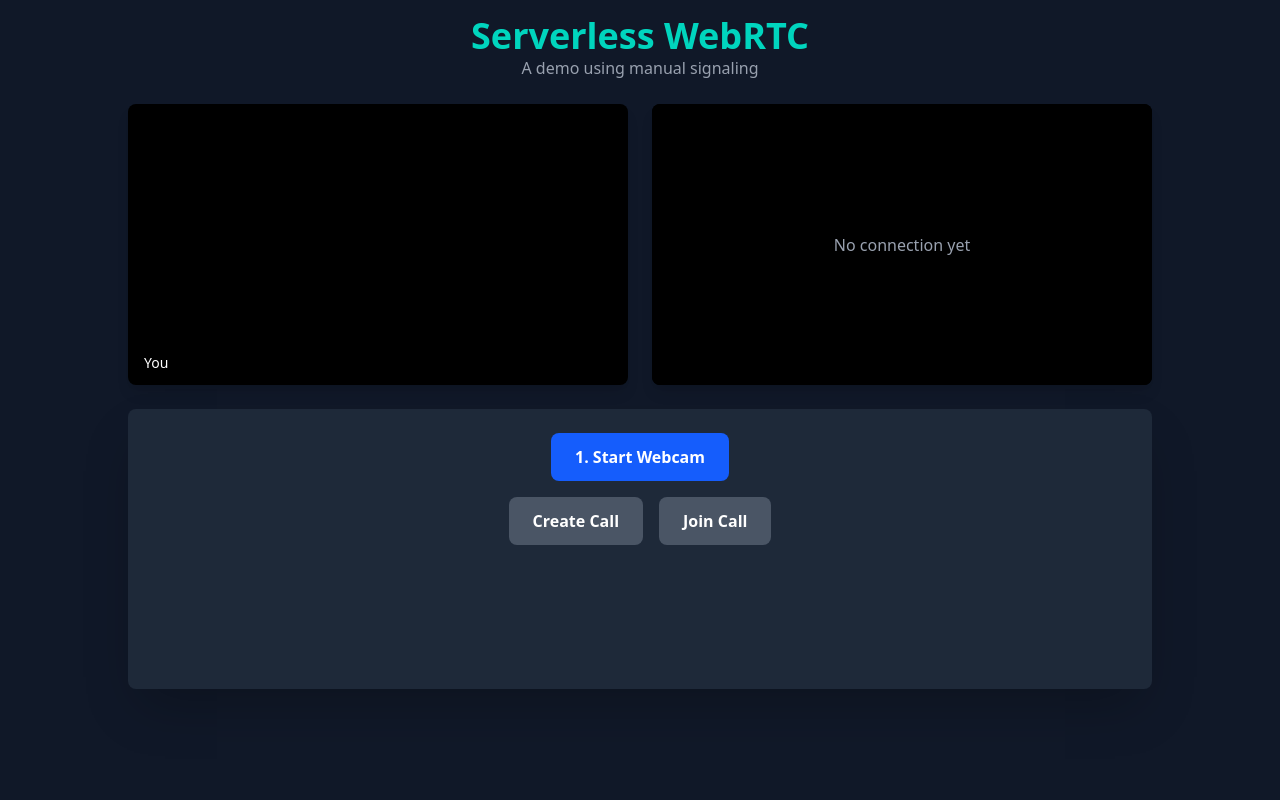
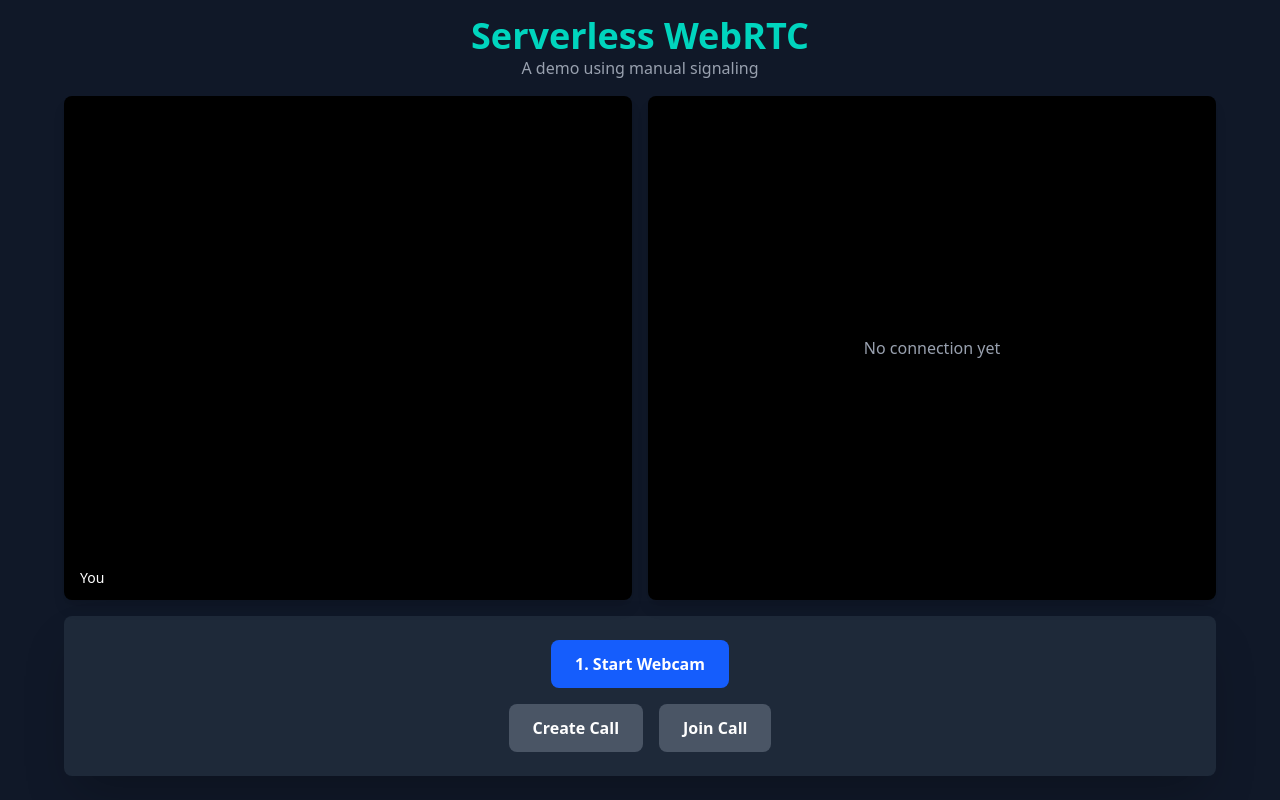
Before and after one commit to paramshah07/Blurr, a React (Vite) app in the folder frontend/: page / in a window 1280 px wide. Built offline with nearby package versions, Linux system fonts and the light colour scheme.

Commit message:
fix: ss test 1

```diff
--- a/frontend/src/App.tsx
+++ b/frontend/src/App.tsx
@@ -40,6 +40,8 @@ function App() {
   );
   const [isMuted, setIsMuted] = useState(false);
   const [isVideoOff, setIsVideoOff] = useState(false);
+  const [isScreenSharing, setIsScreenSharing] = useState(false);
+  const [isRemoteScreenSharing, setIsRemoteScreenSharing] = useState(false);
   const [showEndCallConfirm, setShowEndCallConfirm] = useState(false);
   const [isConnectionEstablished, setIsConnectionEstablished] = useState(false);
 
@@ -47,6 +49,8 @@ function App() {
   const pc = useRef<RTCPeerConnection | null>(null);
   const localVideoRef = useRef<HTMLVideoElement>(null);
   const remoteVideoRef = useRef<HTMLVideoElement>(null);
+  const webcamStreamRef = useRef<MediaStream | null>(null);
+  const screenStreamRef = useRef<MediaStream | null>(null);
 
   // Textarea state for manual signaling
   const [offerData, setOfferData] = useState("");
@@ -65,6 +69,7 @@ function App() {
       console.log(
         `[${performance.now().toFixed(2)}ms] Webcam started successfully.`
       );
+      webcamStreamRef.current = stream; // Keep a reference to the webcam stream
       setLocalStream(stream);
       if (localVideoRef.current) {
         localVideoRef.current.srcObject = stream;
@@ -88,16 +93,15 @@ function App() {
     const newPc = new RTCPeerConnection(servers);
 
     // Add local stream tracks to the connection
-    if (localStream) {
+    if (webcamStreamRef.current) {
       console.log(
         `[${performance.now().toFixed(2)}ms] Adding local stream tracks.`
       );
-      localStream.getTracks().forEach((track) => {
-        newPc.addTrack(track, localStream);
+      webcamStreamRef.current.getTracks().forEach((track) => {
+        newPc.addTrack(track, webcamStreamRef.current!);
       });
     }
 
-    // Handle incoming remote stream
     newPc.ontrack = (event) => {
       console.log(
         `[${performance.now().toFixed(2)}ms] Remote track received.`,
@@ -106,7 +110,6 @@ function App() {
       setRemoteStream(event.streams[0]);
     };
 
-    // **FIX**: Use connection state to determine when the call is truly established
     newPc.onconnectionstatechange = () => {
       console.log(
         `[${performance.now().toFixed(2)}ms] Connection state changed: ${
@@ -121,41 +124,21 @@ function App() {
       }
     };
 
-    // Collect ICE candidates and combine them into a single string
     let candidates: RTCIceCandidateInit[] = [];
     newPc.onicecandidate = (event) => {
       if (event.candidate) {
-        console.log(
-          `[${performance.now().toFixed(2)}ms] Found ICE candidate:`,
-          event.candidate
-        );
         candidates.push(event.candidate.toJSON());
       }
     };
 
-    // When gathering is complete, set the offer/answer data
     newPc.onicegatheringstatechange = () => {
-      console.log(
-        `[${performance.now().toFixed(2)}ms] ICE gathering state changed: ${
-          newPc.iceGatheringState
-        }`
-      );
       if (newPc.iceGatheringState === "complete") {
-        console.log(
-          `[${performance.now().toFixed(2)}ms] ICE gathering complete.`
-        );
         const sdp = newPc.localDescription;
         if (sdp) {
           const data = { sdp, candidates };
           if (sdp.type === "offer") {
-            console.log(
-              `[${performance.now().toFixed(2)}ms] Setting offer data.`
-            );
             setOfferData(JSON.stringify(data, null, 2));
           } else if (sdp.type === "answer") {
-            console.log(
-              `[${performance.now().toFixed(2)}ms] Setting answer data.`
-            );
             setAnswerData(JSON.stringify(data, null, 2));
           }
         }
@@ -165,34 +148,17 @@ function App() {
     pc.current = newPc;
   };
 
-  /**
-   * Handles creating a call offer.
-   */
   const handleCreateCall = async () => {
-    console.log(
-      `[${performance.now().toFixed(2)}ms] handleCreateCall started.`
-    );
     if (!localStream) return alert("Please start your webcam first!");
     setCallMode("creating");
     initializePeerConnection();
     if (pc.current) {
-      console.log(`[${performance.now().toFixed(2)}ms] Creating offer...`);
       const offer = await pc.current.createOffer();
-      console.log(
-        `[${performance
-          .now()
-          .toFixed(2)}ms] Offer created. Setting local description...`
-      );
       await pc.current.setLocalDescription(offer);
-      console.log(`[${performance.now().toFixed(2)}ms] Local description set.`);
     }
   };
 
-  /**
-   * Handles joining a call and creating an answer.
-   */
   const handleJoinCall = async () => {
-    console.log(`[${performance.now().toFixed(2)}ms] handleJoinCall started.`);
     if (!localStream) return alert("Please start your webcam first!");
     if (!offerData.trim()) return alert("Please paste the offer data first.");
 
@@ -202,56 +168,23 @@ function App() {
       setCallMode("joining");
       initializePeerConnection();
       if (pc.current) {
-        console.log(
-          `[${performance
-            .now()
-            .toFixed(2)}ms] Setting remote description from offer...`
-        );
         await pc.current.setRemoteDescription(
           new RTCSessionDescription(offerSdp)
         );
-        console.log(
-          `[${performance
-            .now()
-            .toFixed(2)}ms] Remote description set. Creating answer...`
-        );
         const answer = await pc.current.createAnswer();
-        console.log(
-          `[${performance
-            .now()
-            .toFixed(2)}ms] Answer created. Setting local description...`
-        );
         await pc.current.setLocalDescription(answer);
-        console.log(
-          `[${performance.now().toFixed(2)}ms] Local description set. Adding ${
-            offerCandidates.length
-          } remote ICE candidates...`
-        );
 
         for (const candidate of offerCandidates) {
           await pc.current.addIceCandidate(new RTCIceCandidate(candidate));
         }
-        console.log(
-          `[${performance
-            .now()
-            .toFixed(2)}ms] Finished adding remote ICE candidates.`
-        );
       }
     } catch (e) {
-      console.error(
-        `[${performance.now().toFixed(2)}ms] Error in handleJoinCall:`,
-        e
-      );
       alert("Invalid Offer Data format.");
       setCallMode("idle");
     }
   };
 
-  /**
-   * Connects the peers using the answer data.
-   */
   const handleConnect = async () => {
-    console.log(`[${performance.now().toFixed(2)}ms] handleConnect started.`);
     if (!answerData.trim())
       return alert("Please paste the peer's answer data.");
     if (!pc.current) return alert("Peer connection not initialized.");
@@ -260,49 +193,22 @@ function App() {
       const { sdp: answerSdp, candidates: answerCandidates } =
         JSON.parse(answerData);
       if (!pc.current.currentRemoteDescription) {
-        console.log(
-          `[${performance
-            .now()
-            .toFixed(2)}ms] Setting remote description from answer...`
-        );
         await pc.current.setRemoteDescription(
           new RTCSessionDescription(answerSdp)
         );
-        console.log(
-          `[${performance.now().toFixed(2)}ms] Remote description set.`
-        );
       }
-      console.log(
-        `[${performance.now().toFixed(2)}ms] Adding ${
-          answerCandidates.length
-        } remote ICE candidates from answer...`
-      );
       for (const candidate of answerCandidates) {
         await pc.current.addIceCandidate(new RTCIceCandidate(candidate));
       }
-      console.log(
-        `[${performance
-          .now()
-          .toFixed(2)}ms] Finished adding remote ICE candidates from answer.`
-      );
     } catch (e) {
-      console.error(
-        `[${performance.now().toFixed(2)}ms] Error in handleConnect:`,
-        e
-      );
       alert("Invalid Answer Data format.");
     }
   };
 
-  /**
-   * Resets the application state to hang up the call.
-   */
   const hangUp = () => {
-    console.log(`[${performance.now().toFixed(2)}ms] Hanging up call.`);
     pc.current?.close();
-    pc.current = null;
-    localStream?.getTracks().forEach((track) => track.stop());
-    remoteStream?.getTracks().forEach((track) => track.stop());
+    webcamStreamRef.current?.getTracks().forEach((track) => track.stop());
+    screenStreamRef.current?.getTracks().forEach((track) => track.stop());
 
     setLocalStream(null);
     setRemoteStream(null);
@@ -313,11 +219,13 @@ function App() {
     setIsMuted(false);
     setIsVideoOff(false);
     setIsConnectionEstablished(false);
+    setIsScreenSharing(false);
+    setIsRemoteScreenSharing(false);
   };
 
   const toggleMic = () => {
-    if (localStream) {
-      localStream.getAudioTracks().forEach((track) => {
+    if (webcamStreamRef.current) {
+      webcamStreamRef.current.getAudioTracks().forEach((track) => {
         track.enabled = !track.enabled;
       });
       setIsMuted((prev) => !prev);
@@ -325,18 +233,72 @@ function App() {
   };
 
   const toggleVideo = () => {
-    if (localStream) {
-      localStream.getVideoTracks().forEach((track) => {
+    if (webcamStreamRef.current) {
+      webcamStreamRef.current.getVideoTracks().forEach((track) => {
         track.enabled = !track.enabled;
       });
       setIsVideoOff((prev) => !prev);
     }
   };
 
-  // Effect to attach the remote stream to the video element
+  const toggleScreenShare = async () => {
+    if (!pc.current || !webcamStreamRef.current) return;
+
+    const videoSender = pc.current
+      .getSenders()
+      .find((s) => s.track?.kind === "video");
+    if (!videoSender) return console.error("Video sender not found");
+
+    if (isScreenSharing) {
+      // Stop screen sharing, switch back to webcam
+      const webcamTrack = webcamStreamRef.current.getVideoTracks()[0];
+      await videoSender.replaceTrack(webcamTrack);
+      screenStreamRef.current?.getTracks().forEach((track) => track.stop());
+      setLocalStream(webcamStreamRef.current);
+      setIsScreenSharing(false);
+    } else {
+      // Start screen sharing
+      try {
+        const screenStream = await navigator.mediaDevices.getDisplayMedia({
+          video: true,
+        });
+        screenStreamRef.current = screenStream;
+        const screenTrack = screenStream.getVideoTracks()[0];
+        await videoSender.replaceTrack(screenTrack);
+        setLocalStream(screenStream);
+        setIsScreenSharing(true);
+        // Handle user stopping screen share from browser controls
+        screenTrack.onended = () => {
+          if (isScreenSharing) {
+            toggleScreenShare();
+          }
+        };
+      } catch (error) {
+        console.error("Error starting screen share:", error);
+      }
+    }
+  };
+
+  useEffect(() => {
+    if (localVideoRef.current && localStream) {
+      localVideoRef.current.srcObject = localStream;
+    }
+  }, [localStream]);
+
   useEffect(() => {
     if (remoteVideoRef.current && remoteStream) {
       remoteVideoRef.current.srcObject = remoteStream;
+    }
+    if (remoteStream) {
+      const videoTrack = remoteStream.getVideoTracks()[0];
+      if (videoTrack) {
+        // A simple heuristic to detect screen sharing on the remote end.
+        const settings = videoTrack.getSettings();
+        // displaySurface is a strong indicator of a screen share track.
+        setIsRemoteScreenSharing(!!settings.displaySurface);
+      }
+    } else {
+      setIsRemoteScreenSharing(false);
     }
   }, [remoteStream]);
 
@@ -347,51 +309,109 @@ function App() {
       .then(() => alert("Copied to clipboard!"));
   };
 
+  // Dynamic layout rendering
+  const renderVideos = () => {
+    const localVideoElement = (
+      <div
+        key="local"
+        className="relative bg-black rounded-lg overflow-hidden shadow-lg w-full h-full"
+      >
+        <video
+          ref={localVideoRef}
+          autoPlay
+          playsInline
+          muted
+          className="w-full h-full object-contain"
+        />
+        <span className="absolute bottom-2 left-2 bg-black bg-opacity-50 text-white text-sm px-2 py-1 rounded">
+          {isScreenSharing ? "Your Screen" : "You"}
+        </span>
+      </div>
+    );
+    const remoteVideoElement = (
+      <div
+        key="remote"
+        className="relative bg-black rounded-lg overflow-hidden shadow-lg w-full h-full flex items-center justify-center"
+      >
+        {remoteStream ? (
+          <>
+            <video
+              ref={remoteVideoRef}
+              autoPlay
+              playsInline
+              className="w-full h-full object-contain"
+            />
+            <span className="absolute bottom-2 left-2 bg-black bg-opacity-50 text-white text-sm px-2 py-1 rounded">
+              {isRemoteScreenSharing ? "Friend's Screen" : "Friend"}
+            </span>
+          </>
+        ) : (
+          <p className="text-gray-400">No connection yet</p>
+        )}
+      </div>
+    );
+
+    // **FIX**: Conditionally render layout based on screen sharing state.
+    if (!isScreenSharing && !isRemoteScreenSharing) {
+      // Default view: two videos side-by-side
+      return (
+        <div className="grid md:grid-cols-2 gap-4 h-full">
+          {localVideoElement}
+          {remoteVideoElement}
+        </div>
+      );
+    }
+
+    // Screen sharing view
+    const mainVideos = [];
+    const smallVideos = [];
+
+    if (isScreenSharing) mainVideos.push(localVideoElement);
+    else smallVideos.push(localVideoElement);
+
+    if (isRemoteScreenSharing) mainVideos.push(remoteVideoElement);
+    else smallVideos.push(remoteVideoElement);
+
+    return (
+      <div className="flex flex-col h-full">
+        <div
+          className={`flex-grow grid gap-4 ${
+            mainVideos.length > 1 ? "grid-cols-2" : "grid-cols-1"
+          }`}
+        >
+          {mainVideos}
+        </div>
+        {smallVideos.length > 0 && (
+          <div className="flex-shrink-0 flex justify-center items-center gap-4 pt-4">
+            {smallVideos.map((video) => (
+              <div key={video.key} className="w-1/4 max-w-[250px] aspect-video">
+                {video}
+              </div>
+            ))}
+          </div>
+        )}
+      </div>
+    );
+  };
+
   return (
     <div className="bg-gray-900 text-white min-h-screen flex flex-col items-center p-4 font-sans">
-      <div className="w-full max-w-5xl mx-auto">
-        <header className="text-center mb-6">
+      <div
+        className="w-full max-w-6xl mx-auto flex flex-col"
+        style={{ height: "95vh" }}
+      >
+        <header className="text-center mb-4 flex-shrink-0">
           <h1 className="text-4xl font-bold text-teal-400">
             Serverless WebRTC
           </h1>
           <p className="text-gray-400">A demo using manual signaling</p>
         </header>
 
-        <div className="grid grid-cols-1 md:grid-cols-2 gap-6 mb-6">
-          <div className="relative bg-black rounded-lg overflow-hidden shadow-lg aspect-video">
-            <video
-              ref={localVideoRef}
-              autoPlay
-              playsInline
-              muted
-              className="w-full h-full object-cover"
-            ></video>
-            <span className="absolute bottom-2 left-2 bg-black bg-opacity-50 text-white text-sm px-2 py-1 rounded">
-              You
-            </span>
-          </div>
-          <div className="relative bg-black rounded-lg overflow-hidden shadow-lg aspect-video">
-            <video
-              ref={remoteVideoRef}
-              autoPlay
-              playsInline
-              className="w-full h-full object-cover"
-            ></video>
-            <span className="absolute bottom-2 left-2 bg-black bg-opacity-50 text-white text-sm px-2 py-1 rounded">
-              Friend
-            </span>
-            {!remoteStream && (
-              <div className="absolute inset-0 flex items-center justify-center bg-black bg-opacity-75">
-                <p className="text-gray-400">No connection yet</p>
-              </div>
-            )}
-          </div>
-        </div>
+        <div className="flex-grow min-h-0">{renderVideos()}</div>
 
-        <main className="bg-gray-800 p-6 rounded-lg shadow-2xl min-h-[280px]">
+        <main className="flex-shrink-0 bg-gray-800 p-6 rounded-lg shadow-2xl mt-4">
           {!isConnectionEstablished ? (
             <>
-              {/* Initial State: Start webcam and choose mode */}
               {callMode === "idle" && (
                 <div className="text-center">
                   <button
@@ -419,18 +439,13 @@ function App() {
                   </div>
                 </div>
               )}
-
-              {/* Creating a Call Workflow */}
               {callMode === "creating" && (
                 <div className="flex flex-col gap-4">
                   <Step number={2} title="Copy & Send Offer">
-                    <p className="text-sm text-gray-400 mb-2">
-                      Send this entire block of text to the other person.
-                    </p>
                     <textarea
                       value={offerData}
                       readOnly
-                      className="w-full h-32 bg-gray-900 p-2 rounded font-mono text-xs"
+                      className="w-full h-24 bg-gray-900 p-2 rounded font-mono text-xs"
                     ></textarea>
                     <button
                       onClick={() => copyToClipboard(offerData)}
@@ -440,13 +455,10 @@ function App() {
                     </button>
                   </Step>
                   <Step number={3} title="Paste Peer's Answer">
-                    <p className="text-sm text-gray-400 mb-2">
-                      Once they send their answer back, paste it here.
-                    </p>
                     <textarea
                       value={answerData}
                       onChange={(e) => setAnswerData(e.target.value)}
-                      className="w-full h-32 bg-gray-900 p-2 rounded font-mono text-xs"
+                      className="w-full h-24 bg-gray-900 p-2 rounded font-mono text-xs"
                     ></textarea>
                   </Step>
                   <button
@@ -457,15 +469,13 @@ function App() {
                   </button>
                 </div>
               )}
-
-              {/* Joining a Call Workflow */}
               {callMode === "joining" && (
                 <div className="flex flex-col gap-4">
                   <Step number={2} title="Paste Peer's Offer">
                     <textarea
                       value={offerData}
                       onChange={(e) => setOfferData(e.target.value)}
-                      className="w-full h-32 bg-gray-900 p-2 rounded font-mono text-xs"
+                      className="w-full h-24 bg-gray-900 p-2 rounded font-mono text-xs"
                     ></textarea>
                     <button
                       onClick={handleJoinCall}
@@ -476,13 +486,10 @@ function App() {
                   </Step>
                   {answerData && (
                     <Step number={3} title="Copy & Send Your Answer">
-                      <p className="text-sm text-gray-400 mb-2">
-                        Send this back to the person who created the call.
-                      </p>
                       <textarea
                         value={answerData}
                         readOnly
-                        className="w-full h-32 bg-gray-900 p-2 rounded font-mono text-xs"
+                        className="w-full h-24 bg-gray-900 p-2 rounded font-mono text-xs"
                       ></textarea>
                       <button
                         onClick={() => copyToClipboard(answerData)}
@@ -494,8 +501,6 @@ function App() {
                   )}
                 </div>
               )}
-
-              {/* Hangup Button visible during call setup */}
               {callMode !== "idle" && (
                 <div className="text-center mt-6">
                   <button
@@ -509,7 +514,6 @@ function App() {
             </>
           ) : (
             <div className="flex justify-center items-center gap-4 h-full">
-              {/* In-call controls */}
               <button
                 onClick={toggleMic}
                 className={`p-4 rounded-full transition-colors ${
@@ -593,8 +597,12 @@ function App() {
                 )}
               </button>
               <button
-                disabled
-                className="p-4 rounded-full bg-gray-700 cursor-not-allowed opacity-50"
+                onClick={toggleScreenShare}
+                className={`p-4 rounded-full transition-colors ${
+                  isScreenSharing
+                    ? "bg-blue-500"
+                    : "bg-gray-600 hover:bg-gray-500"
+                }`}
               >
                 <svg
                   className="w-6 h-6"
```
